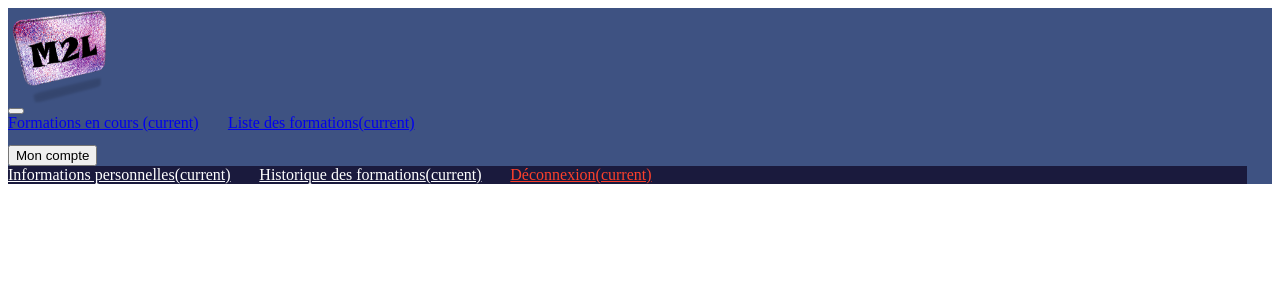
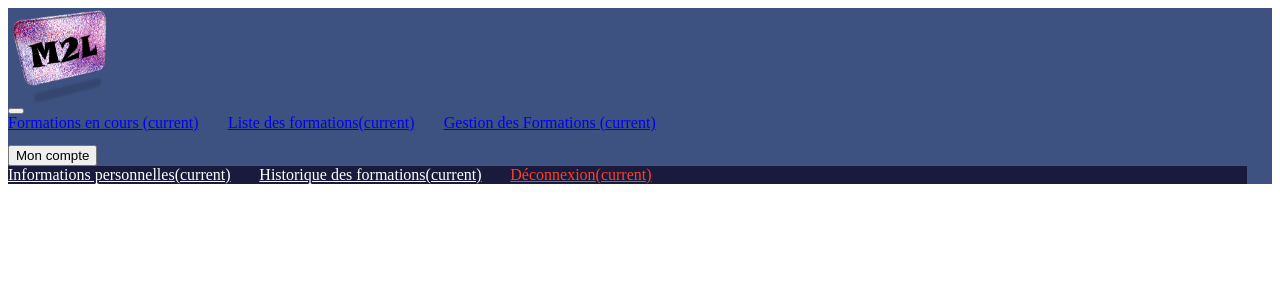
Before and after one commit to Flpichon/m2Lfranck, a PHP site: page /boot_css/header_man.php in a window 1280 px wide. Shown: the top 300 px of the page. Run offline with PHP 8.4, Linux system fonts and the light colour scheme.

Commit message:
modification header manager

```diff
--- a/boot_css/header_man.php
+++ b/boot_css/header_man.php
@@ -21,7 +21,8 @@
       <a class=" btn btn-outline-light" href="../index.php" style="margin-right:2%;margin-top:1%;">Formations en cours
  <span class="sr-only">(current)</span></a>
       <a class=" btn btn-outline-light" href="../php/liste_formations.php" style="margin-right:2%;margin-top:1%;">Liste des formations<span class="sr-only">(current)</span></a>
-
+      <a class=" btn btn-outline-light" href="../index.php" style="margin-right:2%;margin-top:1%;">Gestion des Formations
+ <span class="sr-only">(current)</span></a>
       <div class="dropdown" style="margin-right:2%;margin-top:1%; ">
   <button class="btn btn-outline-light dropdown-toggle" type="button" id="dropdownMenuButton" data-toggle="dropdown" aria-haspopup="true" aria-expanded="false">
     Mon compte
@@ -31,6 +32,7 @@
   <a class="dropdown-item " href="#" style="margin-right:2%;margin-top:1%;color:white;">Historique des formations<span class="sr-only">(current)</span></a>
   <a class="dropdown-item " href="../php/deco.php" style="margin-right:2%;margin-top:1%;color:#fd402b;">Déconnexion<span class="sr-only">(current)</span></a>
   </div>
+
 </div>
  </div>
 
```
